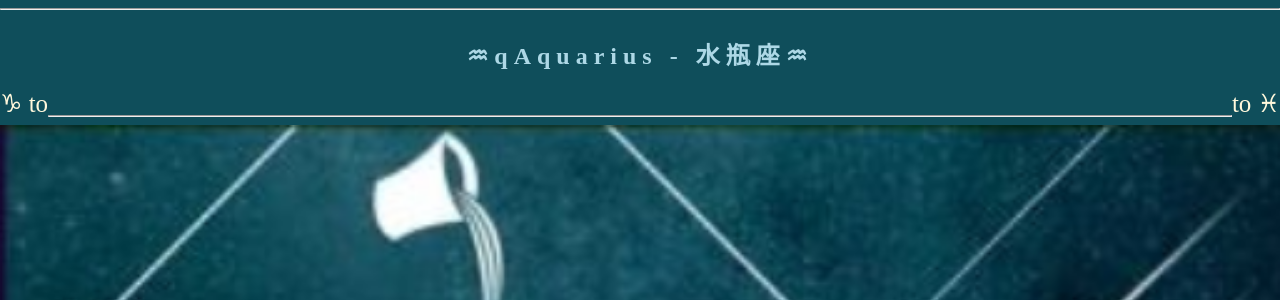
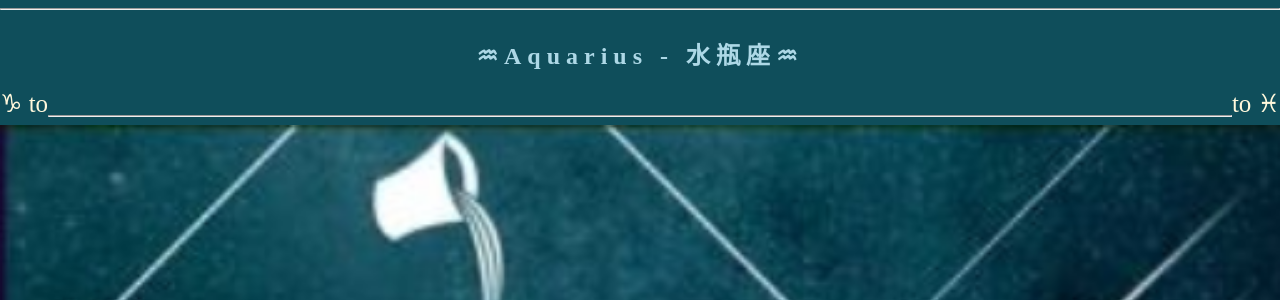
Before and after one commit to ppshuX/zodiac, a Django app: page /aquarius/ in a window 1280 px wide. Shown: the top 300 px of the page. Run offline with Django 5.2, Linux system fonts and the light colour scheme.

Commit message:
modify the names

```diff
--- a/templates/aquarius.html
+++ b/templates/aquarius.html
@@ -16,7 +16,7 @@
             style="display: block; width: 3%; height:3%;"></audio>
         <hr>
         <br>
-        <div class="aquarius_tit">♒︎qAquarius - 水瓶座♒︎</div>
+        <div class="aquarius_tit">♒︎Aquarius - 水瓶座♒︎</div>
         <br>
         <a class="left" href="{% url 'capricornus' %}"> ♑︎ to</a>
         <a class="right" href="{% url 'pisces' %}"> to ♓︎ </a>
```
